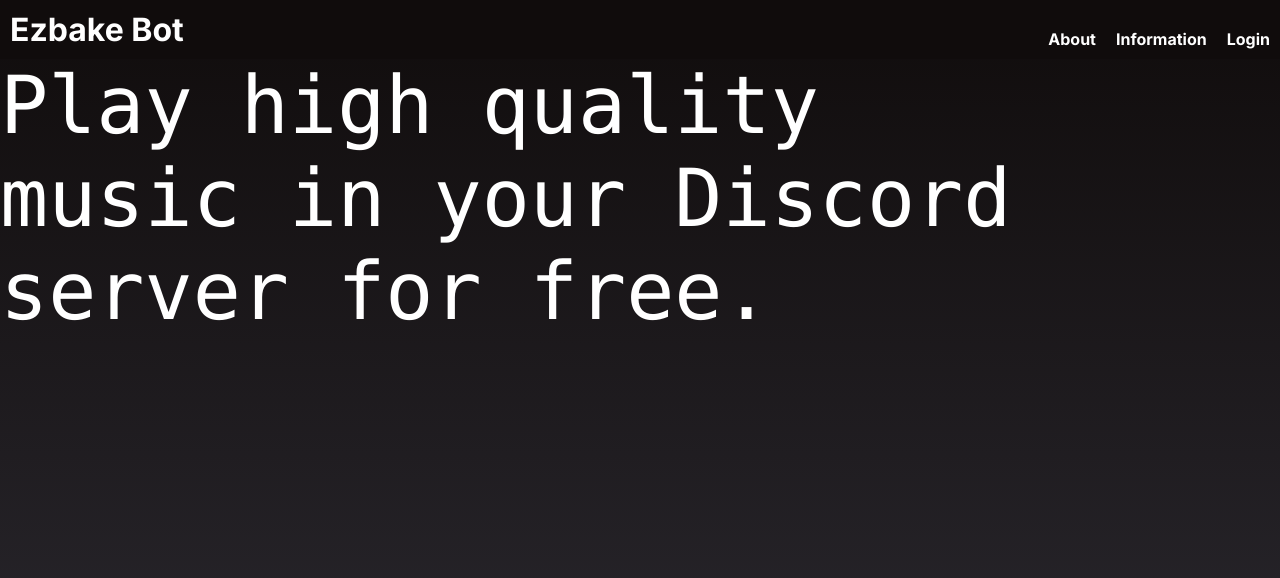
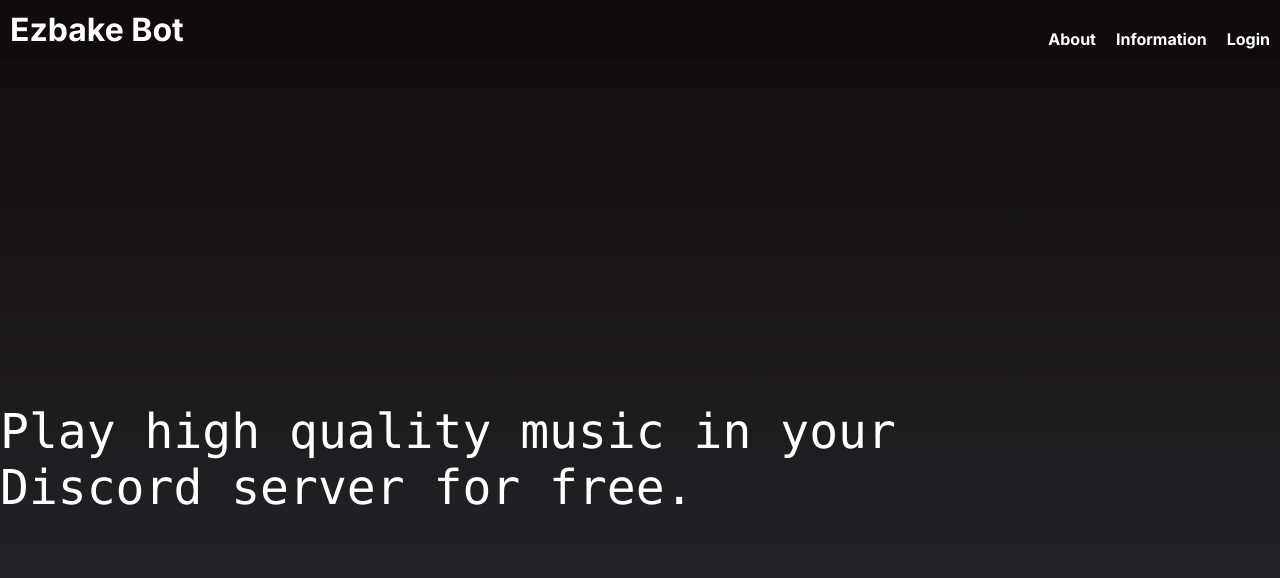
Before and after one commit to aaranl/Discord-Bot, a Next.js app in the folder site/frontend/: page / in a window 1280 px wide. Shown: the top 578 px of the page. Built offline with nearby package versions, Linux system fonts and the light colour scheme.

Commit message:
Update page.module.css

```diff
--- a/site/frontend/app/page.module.css
+++ b/site/frontend/app/page.module.css
@@ -139,15 +139,16 @@
 }
 
 .centerPiece {
-  display: inherit;
-  justify-content: inherit;
+  display: flex;
+  justify-content: center;
   align-items: center;
-  font-size: 5rem;
+  font-size: 3rem;
   max-width: var(--max-width);
   width: 100%;
   z-index: 2;
   font-family: var(--font-mono);
   color: white;
+  height: 100vh;
 }
 
 
```
